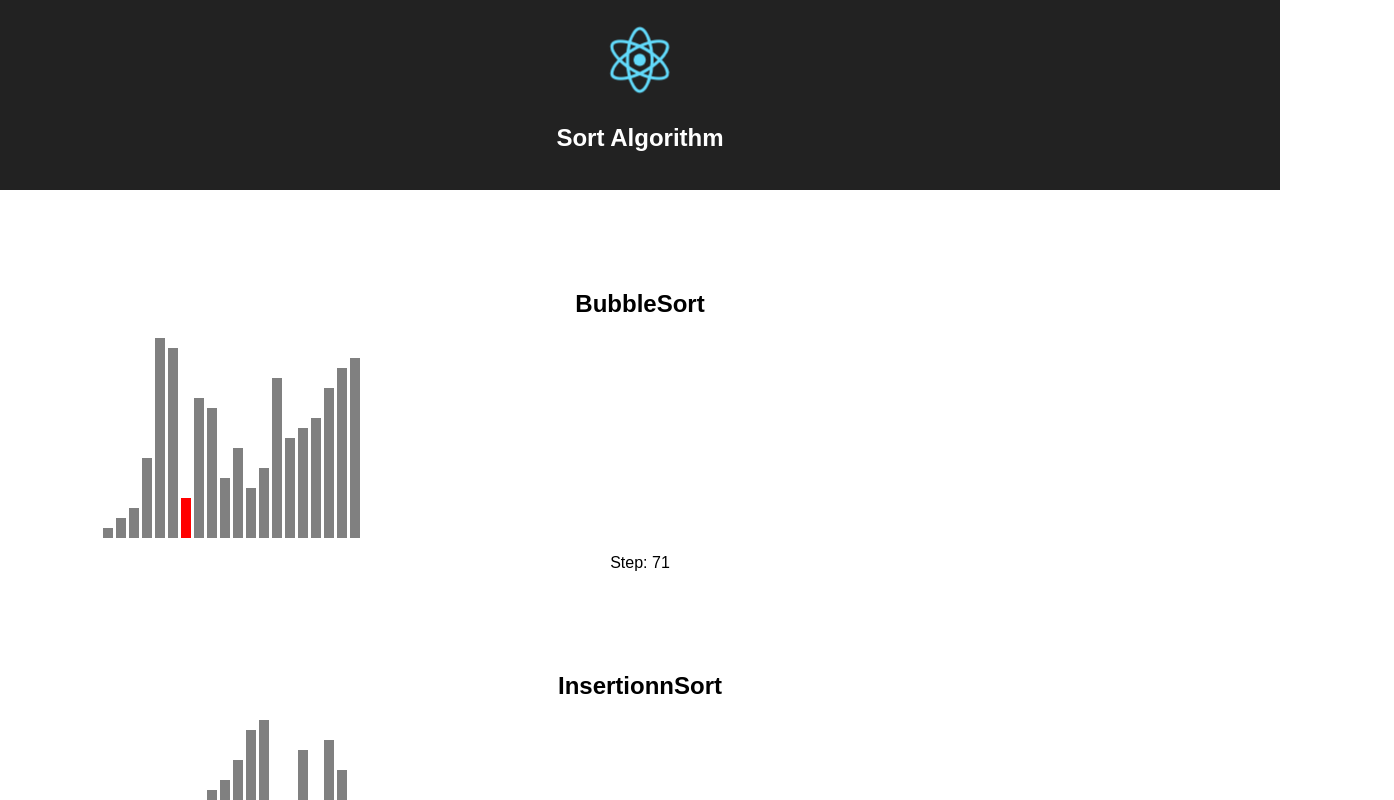
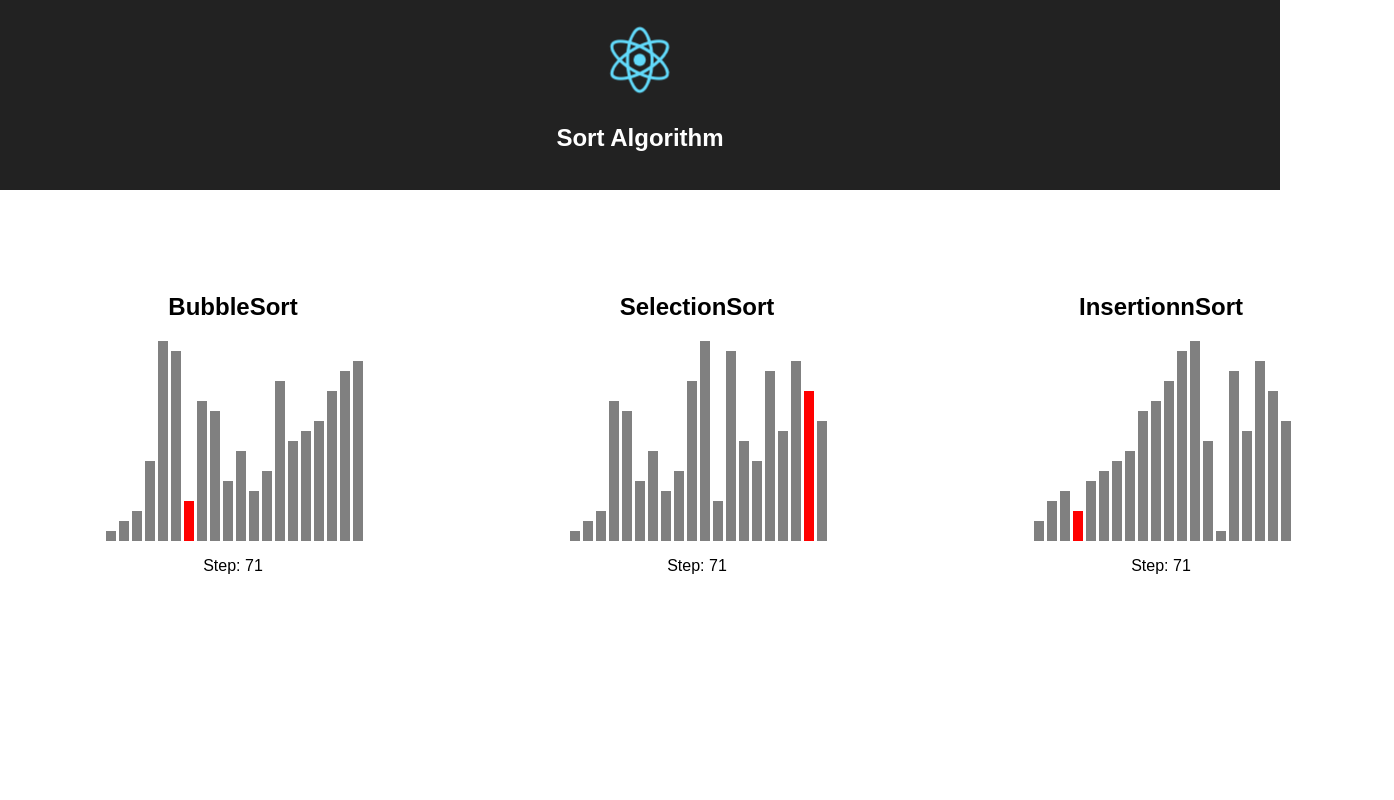
Before and after one commit to takady/react_sort_algorithm, a React (Create React App) app: page / in a window 1280 px wide. Shown: the top 800 px of the page, 1394 px wide, since content can reach past the window. Built offline with nearby package versions, Linux system fonts and the light colour scheme.

Commit message:
Display sort algorithm on table

```diff
--- a/src/App.js
+++ b/src/App.js
@@ -3,6 +3,7 @@ import logo from './logo.svg';
 import './App.css';
 import BubbleSort from './BubbleSort';
 import InsertionSort from './InsertionSort';
+import SelectionSort from './SelectionSort';
 
 class App extends Component {
   render() {
@@ -12,8 +13,21 @@ class App extends Component {
           <img src={logo} className="App-logo" alt="logo" />
           <h2>Sort Algorithm</h2>
         </div>
-        <BubbleSort defaultArray={[8, 20, 19, 14, 13, 6, 9, 5, 7, 16, 2, 4, 3, 10, 1, 17, 11, 18, 15, 12]} />
-        <InsertionSort defaultArray={[8, 20, 19, 14, 13, 6, 9, 5, 7, 16, 2, 4, 3, 10, 1, 17, 11, 18, 15, 12]} />
+        <table>
+          <tbody>
+            <tr>
+              <td>
+                <BubbleSort defaultArray={[8, 20, 19, 14, 13, 6, 9, 5, 7, 16, 2, 4, 3, 10, 1, 17, 11, 18, 15, 12]} />
+              </td>
+              <td>
+                <SelectionSort defaultArray={[8, 20, 19, 14, 13, 6, 9, 5, 7, 16, 2, 4, 3, 10, 1, 17, 11, 18, 15, 12]} />
+              </td>
+              <td>
+                <InsertionSort defaultArray={[8, 20, 19, 14, 13, 6, 9, 5, 7, 16, 2, 4, 3, 10, 1, 17, 11, 18, 15, 12]} />
+              </td>
+            </tr>
+          </tbody>
+        </table>
       </div>
     );
   }
```
